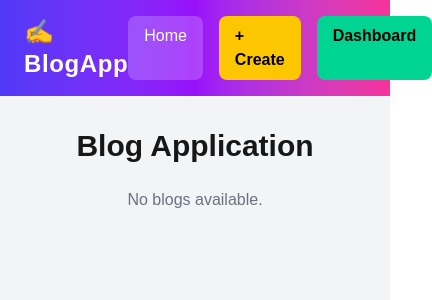
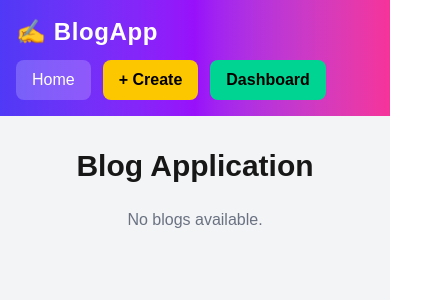
Before and after one commit to prashantsuryavanshi0/gurucool-blog, a Next.js app: page / in a window 390 px wide. Shown: the top 300 px of the page, 432 px wide, since content can reach past the window. Built offline with nearby package versions, Linux system fonts and the light colour scheme.

Commit message:
Fix navbar responsiveness

```diff
--- a/app/components/Navbar.tsx
+++ b/app/components/Navbar.tsx
@@ -3,8 +3,7 @@ import Link from "next/link";
 export default function Navbar() {
   return (
     <header className="bg-gradient-to-r from-indigo-600 via-purple-600 to-pink-500 shadow-lg">
-      <div className="max-w-6xl mx-auto px-6 py-4 flex items-center justify-between">
-
+      <div className="max-w-6xl mx-auto px-4 sm:px-6 py-4 flex flex-wrap items-center justify-between gap-3">
         {/* Logo */}
         <Link
           href="/"
@@ -14,8 +13,7 @@ export default function Navbar() {
         </Link>
 
         {/* Navigation Buttons */}
-        <nav className="flex gap-4">
-
+        <nav className="flex flex-wrap gap-3">
           <Link
             href="/"
             className="bg-white/20 text-white px-4 py-2 rounded-lg hover:bg-white/30 transition"
@@ -36,7 +34,6 @@ export default function Navbar() {
           >
             Dashboard
           </Link>
-
         </nav>
       </div>
     </header>
```
